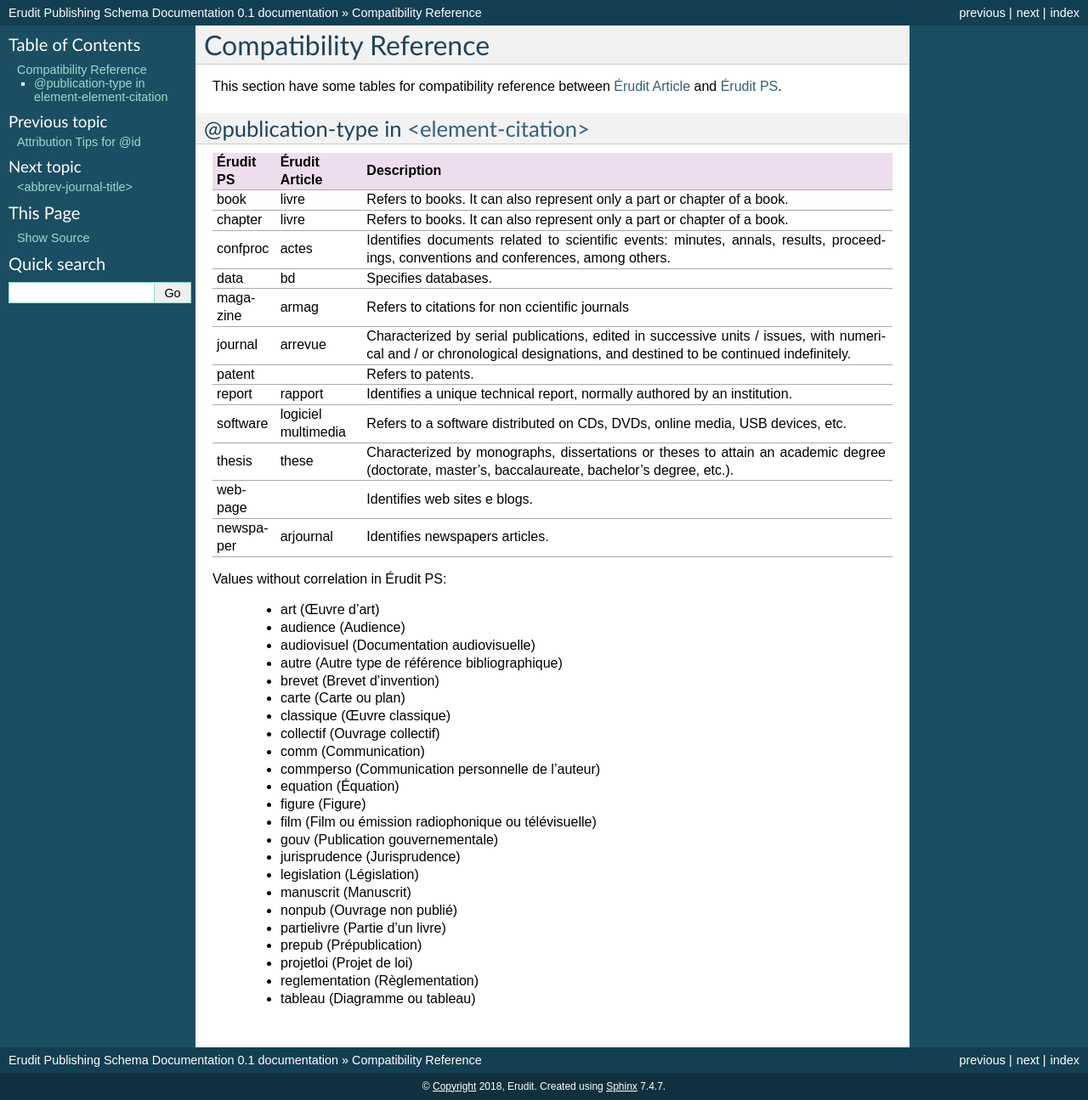
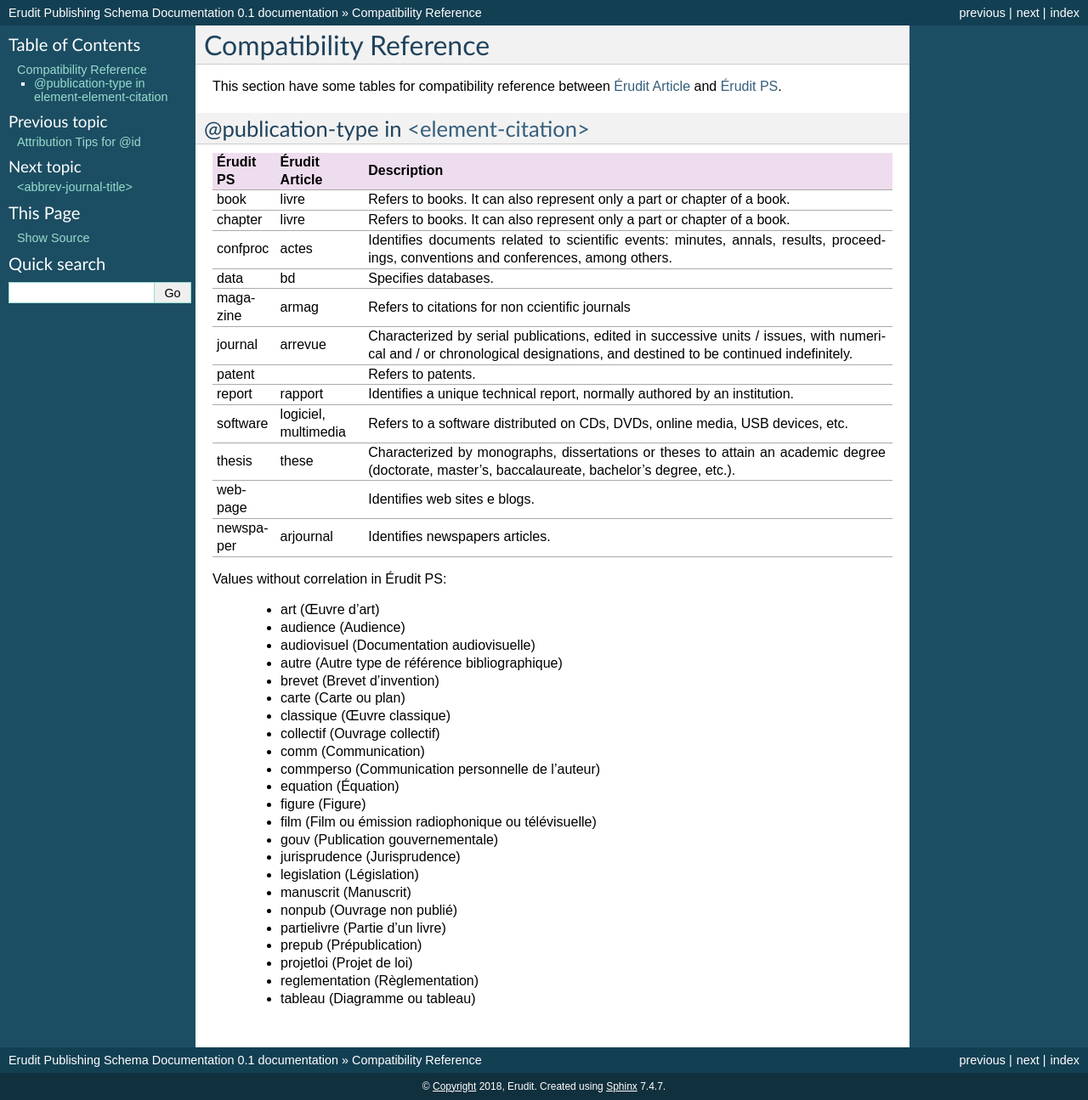
Before and after one commit to erudit/erudit-ps-documentation, a Sphinx documentation site: the page built from docs/source/tagset/compatibility-reference.rst, in a window 1280 px wide. Shown: the whole page at 85% size. Built offline with Sphinx 7.4.7, drawn with Linux system fonts in a browser that asks for light colours.

Commit message:
Glossary update

```diff
--- a/docs/source/tagset/compatibility-reference.rst
+++ b/docs/source/tagset/compatibility-reference.rst
@@ -37,7 +37,7 @@
 | report    | rapport         |  Identifies a unique technical report, normally authored by an    |
 |           |                 |  institution.                                                     |
 +-----------+-----------------+-------------------------------------------------------------------+
-| software  | logiciel        |  Refers to a software distributed on CDs, DVDs, online media, USB |
+| software  | logiciel,       |  Refers to a software distributed on CDs, DVDs, online media, USB |
 |           | multimedia      |  devices, etc.                                                    |
 +-----------+-----------------+-------------------------------------------------------------------+
 | thesis    | these           |  Characterized by monographs, dissertations or theses to attain an|
```
